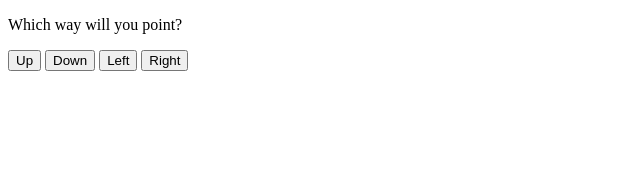
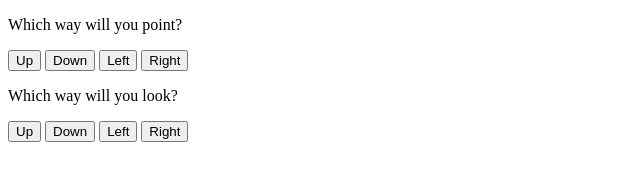
Before and after one commit to hectordr03/pointing-game, a plain HTML site: page index.html in a window 1280 px wide. Shown: the whole page, without its empty margins (0-640 px from the left). Drawn offline with Linux system fonts and the light colour scheme.

Commit message:
Added 'looking' options. Reassigned onclick with 'point' and 'look' fuctions

```diff
--- a/index.html
+++ b/index.html
@@ -6,13 +6,13 @@
     <title>Document</title>
 </head>
 <body>
-    <div class="choices">
+    <div>
         <p>Which way will you point?</p>
 
-        <button class="choice" id="up" onclick="compare(up, cpu)">Up</button>
-        <button class="choice" id="down" onclick="compare(down, cpu)">Down</button>
-        <button class="choice" id="left" onclick="compare(left, cpu)">Left</button>
-        <button class="choice" id="right" onclick="compare(right, cpu)">Right</button>
+        <button class="choice" id="up" onclick="point(up, cpu)">Up</button>
+        <button class="choice" id="down" onclick="point(down, cpu)">Down</button>
+        <button class="choice" id="left" onclick="point(left, cpu)">Left</button>
+        <button class="choice" id="right" onclick="point(right, cpu)">Right</button>
 
         <!-- <div class="choice" id="up">Up</div>
         <div class="choice" id="down">Down</div>
@@ -20,6 +20,15 @@
         <div class="choice" id="right">Right</div> -->
     </div>
 
+    <div>
+        <p>Which way will you look?</p>
+
+        <button class="choice" id="up" onclick="look(up, cpu)">Up</button>
+        <button class="choice" id="down" onclick="look(down, cpu)">Down</button>
+        <button class="choice" id="left" onclick="look(left, cpu)">Left</button>
+        <button class="choice" id="right" onclick="look(right, cpu)">Right</button>
+    </div>
+
     <script src="./script.js"></script>
 </body>
 </html>
```
